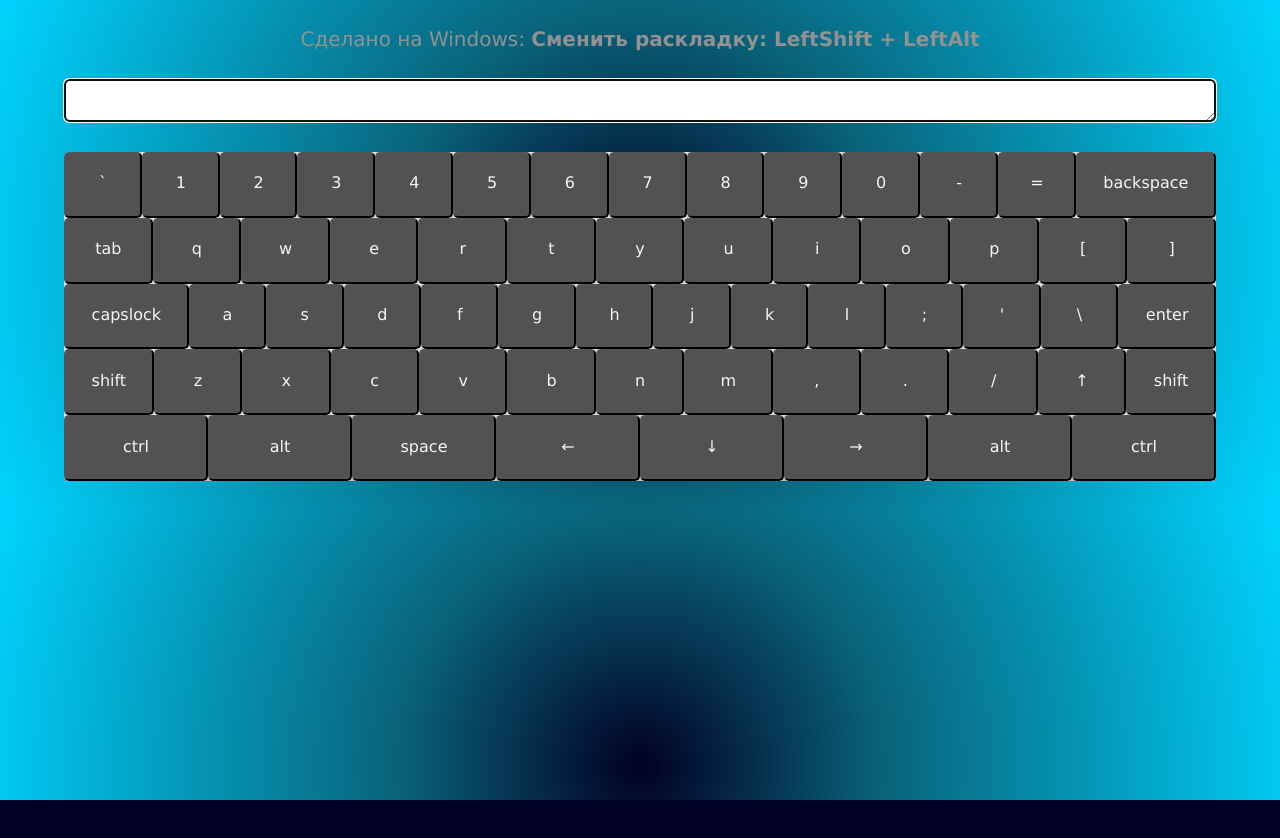
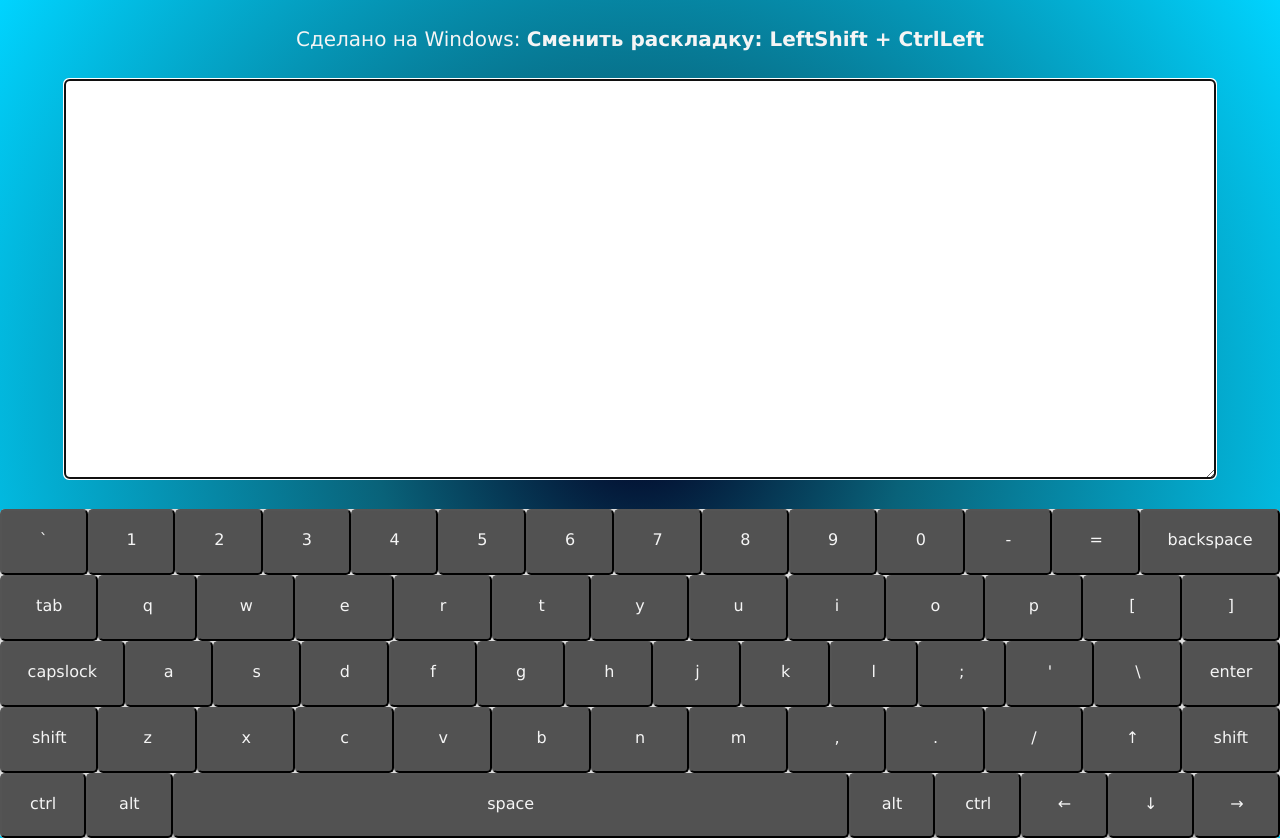
Before and after one commit to Al2003x/virtual-keyboard, a website with bundled scripts: page index.html in a window 1280 px wide. Before the commit the page ends 800 px from the top, so only its background shows below. Built offline with nearby package versions, Linux system fonts and the light colour scheme.

Commit message:
feat: made a language switch

```diff
--- a/src/keys.js
+++ b/src/keys.js
@@ -1,132 +1,554 @@
 export default [
   {
-    code: 'Backquote', en: '`', enShift: '~', ru: 'ё', ruShift: 'Ё', row: 0, place: 0,
-  }, {
-    code: 'Digit1', en: '1', enShift: '!', ru: '1', ruShift: '!', row: 0, place: 1,
-  }, {
-    code: 'Digit2', en: '2', enShift: '@', ru: '2', ruShift: '"', row: 0, place: 2,
-  }, {
-    code: 'Digit3', en: '3', enShift: '#', ru: '3', ruShift: '№', row: 0, place: 3,
-  }, {
-    code: 'Digit4', en: '4', enShift: '$', ru: '4', ruShift: ';', row: 0, place: 4,
-  }, {
-    code: 'Digit5', en: '5', enShift: '%', ru: '5', ruShift: '%', row: 0, place: 5,
-  }, {
-    code: 'Digit6', en: '6', enShift: '^', ru: '6', ruShift: ':', row: 0, place: 6,
-  }, {
-    code: 'Digit7', en: '7', enShift: '&', ru: '7', ruShift: '?', row: 0, place: 7,
-  }, {
-    code: 'Digit8', en: '8', enShift: '*', ru: '8', ruShift: '*', row: 0, place: 8,
-  }, {
-    code: 'Digit9', en: '9', enShift: '(', ru: '9', ruShift: '(', row: 0, place: 9,
-  }, {
-    code: 'Digit0', en: '0', enShift: ')', ru: '0', ruShift: ')', row: 0, place: 10,
-  }, {
-    code: 'Minus', en: '-', enShift: '_', ru: '-', ruShift: '_', row: 0, place: 11,
-  }, {
-    code: 'Equal', en: '=', enShift: '+', ru: '=', ruShift: '+', row: 0, place: 12,
-  }, {
-    code: 'Backspace', isSpecial: true, name: 'backspace', classes: 'backspace', row: 0, place: 13,
+    code: 'Backquote',
+    en: '`',
+    enShift: '~',
+    ru: 'ё',
+    ruShift: 'Ё',
+    row: 0,
+    place: 0,
   },
   {
-    code: 'Tab', isSpecial: true, name: 'tab', classes: 'tab', row: 1, place: 0,
-  }, {
-    code: 'KeyQ', en: 'q', enShift: 'Q', ru: 'й', ruShift: 'Й', row: 1, place: 1,
-  }, {
-    code: 'KeyW', en: 'w', enShift: 'W', ru: 'ц', ruShift: 'Ц', row: 1, place: 2,
-  }, {
-    code: 'KeyE', en: 'e', enShift: 'E', ru: 'у', ruShift: 'У', row: 1, place: 3,
-  }, {
-    code: 'KeyR', en: 'r', enShift: 'R', ru: 'к', ruShift: 'К', row: 1, place: 4,
-  }, {
-    code: 'KeyT', en: 't', enShift: 'T', ru: 'е', ruShift: 'Е', row: 1, place: 5,
-  }, {
-    code: 'KeyY', en: 'y', enShift: 'Y', ru: 'н', ruShift: 'Н', row: 1, place: 6,
-  }, {
-    code: 'KeyU', en: 'u', enShift: 'U', ru: 'г', ruShift: 'Г', row: 1, place: 7,
-  }, {
-    code: 'KeyI', en: 'i', enShift: 'I', ru: 'ш', ruShift: 'Ш', row: 1, place: 8,
-  }, {
-    code: 'KeyO', en: 'o', enShift: 'O', ru: 'щ', ruShift: 'Щ', row: 1, place: 9,
-  }, {
-    code: 'KeyP', en: 'p', enShift: 'P', ru: 'з', ruShift: 'З', row: 1, place: 10,
-  }, {
-    code: 'BracketLeft', en: '[', enShift: '{', ru: 'х', ruShift: 'Х', row: 1, place: 11,
-  }, {
-    code: 'BracketRight', en: ']', enShift: '}', ru: 'ъ', ruShift: 'Ъ', row: 1, place: 12,
+    code: 'Digit1',
+    en: '1',
+    enShift: '!',
+    ru: '1',
+    ruShift: '!',
+    row: 0,
+    place: 1,
   },
   {
-    code: 'CapsLock', isSpecial: true, name: 'capslock', classes: 'capslock', row: 2, place: 0,
-  }, {
-    code: 'KeyA', en: 'a', enShift: 'A', ru: 'ф', ruShift: 'Ф', row: 2, place: 1,
-  }, {
-    code: 'KeyS', en: 's', enShift: 'S', ru: 'ы', ruShift: 'Ы', row: 2, place: 2,
-  }, {
-    code: 'KeyD', en: 'd', enShift: 'D', ru: 'в', ruShift: 'В', row: 2, place: 3,
-  }, {
-    code: 'KeyF', en: 'f', enShift: 'F', ru: 'а', ruShift: 'А', row: 2, place: 4,
-  }, {
-    code: 'KeyG', en: 'g', enShift: 'G', ru: 'п', ruShift: 'П', row: 2, place: 5,
-  }, {
-    code: 'KeyH', en: 'h', enShift: 'H', ru: 'р', ruShift: 'Р', row: 2, place: 6,
-  }, {
-    code: 'KeyJ', en: 'j', enShift: 'J', ru: 'о', ruShift: 'О', row: 2, place: 7,
-  }, {
-    code: 'KeyK', en: 'k', enShift: 'K', ru: 'л', ruShift: 'Л', row: 2, place: 8,
-  }, {
-    code: 'KeyL', en: 'l', enShift: 'L', ru: 'д', ruShift: 'Д', row: 2, place: 9,
-  }, {
-    code: 'Semicolon', en: ';', enShift: ':', ru: 'ж', ruShift: 'Ж', row: 2, place: 10,
-  }, {
-    code: 'Quote', en: "'", enShift: '"', ru: 'э', ruShift: 'Э', row: 2, place: 11,
-  }, {
-    code: 'Backslash', en: '\\', enShift: '|', ru: '\\', ruShift: '/', row: 2, place: 12,
-  }, {
-    code: 'Enter', isSpecial: true, name: 'enter', classes: 'enter', row: 2, place: 13,
+    code: 'Digit2',
+    en: '2',
+    enShift: '@',
+    ru: '2',
+    ruShift: '"',
+    row: 0,
+    place: 2,
   },
   {
-    code: 'ShiftLeft', isSpecial: true, name: 'shift', classes: 'shift shift__left', row: 3, place: 0,
-  }, {
-    code: 'KeyZ', en: 'z', enShift: 'Z', ru: 'я', ruShift: 'Я', row: 3, place: 1,
-  }, {
-    code: 'KeyX', en: 'x', enShift: 'X', ru: 'ч', ruShift: 'Ч', row: 3, place: 2,
-  }, {
-    code: 'KeyC', en: 'c', enShift: 'C', ru: 'с', ruShift: 'С', row: 3, place: 3,
-  }, {
-    code: 'KeyV', en: 'v', enShift: 'V', ru: 'м', ruShift: 'М', row: 3, place: 4,
-  }, {
-    code: 'KeyB', en: 'b', enShift: 'B', ru: 'и', ruShift: 'И', row: 3, place: 5,
-  }, {
-    code: 'KeyN', en: 'n', enShift: 'N', ru: 'т', ruShift: 'Т', row: 3, place: 6,
-  }, {
-    code: 'KeyM', en: 'm', enShift: 'M', ru: 'ь', ruShift: 'Ь', row: 3, place: 7,
-  }, {
-    code: 'Comma', en: ',', enShift: '<', ru: 'б', ruShift: 'Б', row: 3, place: 8,
-  }, {
-    code: 'Period', en: '.', enShift: '>', ru: 'ю', ruShift: 'Ю', row: 3, place: 9,
-  }, {
-    code: 'Slash', en: '/', enShift: '?', ru: '.', ruShift: ',', row: 3, place: 10,
-  }, {
-    code: 'ArrowUp', en: '↑', enShift: '↑', ru: '↑', ruShift: '↑', classes: 'arrow arrow__up', row: 3, place: 11,
-  }, {
-    code: 'ShiftRight', isSpecial: true, name: 'shift', classes: 'shift shift__right', row: 3, place: 12,
+    code: 'Digit3',
+    en: '3',
+    enShift: '#',
+    ru: '3',
+    ruShift: '№',
+    row: 0,
+    place: 3,
   },
   {
-    code: 'ControlLeft', isSpecial: true, name: 'ctrl', classes: 'ctrl ctrl__left', row: 4, place: 0,
-  }, {
-    code: 'AltLeft', isSpecial: true, name: 'alt', classes: 'alt alt__left', row: 4, place: 1,
-  }, {
-    code: 'Space', isSpecial: true, name: 'space', classes: 'space', changeWith: (value) => `${value} `, row: 4, place: 3,
-  }, {
-    code: 'ArrowLeft', en: '←', enShift: '←', ru: '←', ruShift: '←', classes: 'arrow arrow__left', row: 4, place: 5,
-  }, {
-    code: 'ArrowDown', en: '↓', enShift: '↓', ru: '↓', ruShift: '↓', classes: 'arrow arrow__down', row: 4, place: 6,
-  }, {
-    code: 'ArrowRight', en: '→', enShift: '→', ru: '→', ruShift: '→', classes: 'arrow arrow__right', row: 4, place: 7,
-  }, {
-    code: 'AltRight', isSpecial: true, name: 'alt', classes: 'alt alt__right', row: 4, place: 8,
+    code: 'Digit4',
+    en: '4',
+    enShift: '$',
+    ru: '4',
+    ruShift: ';',
+    row: 0,
+    place: 4,
   },
   {
-    code: 'ControlRight', isSpecial: true, name: 'ctrl', classes: 'ctrl ctrl__right', row: 4, place: 0,
+    code: 'Digit5',
+    en: '5',
+    enShift: '%',
+    ru: '5',
+    ruShift: '%',
+    row: 0,
+    place: 5,
+  },
+  {
+    code: 'Digit6',
+    en: '6',
+    enShift: '^',
+    ru: '6',
+    ruShift: ':',
+    row: 0,
+    place: 6,
+  },
+  {
+    code: 'Digit7',
+    en: '7',
+    enShift: '&',
+    ru: '7',
+    ruShift: '?',
+    row: 0,
+    place: 7,
+  },
+  {
+    code: 'Digit8',
+    en: '8',
+    enShift: '*',
+    ru: '8',
+    ruShift: '*',
+    row: 0,
+    place: 8,
+  },
+  {
+    code: 'Digit9',
+    en: '9',
+    enShift: '(',
+    ru: '9',
+    ruShift: '(',
+    row: 0,
+    place: 9,
+  },
+  {
+    code: 'Digit0',
+    en: '0',
+    enShift: ')',
+    ru: '0',
+    ruShift: ')',
+    row: 0,
+    place: 10,
+  },
+  {
+    code: 'Minus',
+    en: '-',
+    enShift: '_',
+    ru: '-',
+    ruShift: '_',
+    row: 0,
+    place: 11,
+  },
+  {
+    code: 'Equal',
+    en: '=',
+    enShift: '+',
+    ru: '=',
+    ruShift: '+',
+    row: 0,
+    place: 12,
+  },
+  {
+    code: 'Backspace',
+    isSpecial: true,
+    name: 'backspace',
+    classes: 'backspace',
+    row: 0,
+    place: 13,
+  },
+  {
+    code: 'Tab',
+    isSpecial: true,
+    name: 'tab',
+    classes: 'tab',
+    row: 1,
+    place: 0,
+  },
+  {
+    code: 'KeyQ',
+    en: 'q',
+    enShift: 'Q',
+    ru: 'й',
+    ruShift: 'Й',
+    row: 1,
+    place: 1,
+  },
+  {
+    code: 'KeyW',
+    en: 'w',
+    enShift: 'W',
+    ru: 'ц',
+    ruShift: 'Ц',
+    row: 1,
+    place: 2,
+  },
+  {
+    code: 'KeyE',
+    en: 'e',
+    enShift: 'E',
+    ru: 'у',
+    ruShift: 'У',
+    row: 1,
+    place: 3,
+  },
+  {
+    code: 'KeyR',
+    en: 'r',
+    enShift: 'R',
+    ru: 'к',
+    ruShift: 'К',
+    row: 1,
+    place: 4,
+  },
+  {
+    code: 'KeyT',
+    en: 't',
+    enShift: 'T',
+    ru: 'е',
+    ruShift: 'Е',
+    row: 1,
+    place: 5,
+  },
+  {
+    code: 'KeyY',
+    en: 'y',
+    enShift: 'Y',
+    ru: 'н',
+    ruShift: 'Н',
+    row: 1,
+    place: 6,
+  },
+  {
+    code: 'KeyU',
+    en: 'u',
+    enShift: 'U',
+    ru: 'г',
+    ruShift: 'Г',
+    row: 1,
+    place: 7,
+  },
+  {
+    code: 'KeyI',
+    en: 'i',
+    enShift: 'I',
+    ru: 'ш',
+    ruShift: 'Ш',
+    row: 1,
+    place: 8,
+  },
+  {
+    code: 'KeyO',
+    en: 'o',
+    enShift: 'O',
+    ru: 'щ',
+    ruShift: 'Щ',
+    row: 1,
+    place: 9,
+  },
+  {
+    code: 'KeyP',
+    en: 'p',
+    enShift: 'P',
+    ru: 'з',
+    ruShift: 'З',
+    row: 1,
+    place: 10,
+  },
+  {
+    code: 'BracketLeft',
+    en: '[',
+    enShift: '{',
+    ru: 'х',
+    ruShift: 'Х',
+    row: 1,
+    place: 11,
+  },
+  {
+    code: 'BracketRight',
+    en: ']',
+    enShift: '}',
+    ru: 'ъ',
+    ruShift: 'Ъ',
+    row: 1,
+    place: 12,
+  },
+  {
+    code: 'CapsLock',
+    isSpecial: true,
+    name: 'capslock',
+    classes: 'capslock',
+    row: 2,
+    place: 0,
+  },
+  {
+    code: 'KeyA',
+    en: 'a',
+    enShift: 'A',
+    ru: 'ф',
+    ruShift: 'Ф',
+    row: 2,
+    place: 1,
+  },
+  {
+    code: 'KeyS',
+    en: 's',
+    enShift: 'S',
+    ru: 'ы',
+    ruShift: 'Ы',
+    row: 2,
+    place: 2,
+  },
+  {
+    code: 'KeyD',
+    en: 'd',
+    enShift: 'D',
+    ru: 'в',
+    ruShift: 'В',
+    row: 2,
+    place: 3,
+  },
+  {
+    code: 'KeyF',
+    en: 'f',
+    enShift: 'F',
+    ru: 'а',
+    ruShift: 'А',
+    row: 2,
+    place: 4,
+  },
+  {
+    code: 'KeyG',
+    en: 'g',
+    enShift: 'G',
+    ru: 'п',
+    ruShift: 'П',
+    row: 2,
+    place: 5,
+  },
+  {
+    code: 'KeyH',
+    en: 'h',
+    enShift: 'H',
+    ru: 'р',
+    ruShift: 'Р',
+    row: 2,
+    place: 6,
+  },
+  {
+    code: 'KeyJ',
+    en: 'j',
+    enShift: 'J',
+    ru: 'о',
+    ruShift: 'О',
+    row: 2,
+    place: 7,
+  },
+  {
+    code: 'KeyK',
+    en: 'k',
+    enShift: 'K',
+    ru: 'л',
+    ruShift: 'Л',
+    row: 2,
+    place: 8,
+  },
+  {
+    code: 'KeyL',
+    en: 'l',
+    enShift: 'L',
+    ru: 'д',
+    ruShift: 'Д',
+    row: 2,
+    place: 9,
+  },
+  {
+    code: 'Semicolon',
+    en: ';',
+    enShift: ':',
+    ru: 'ж',
+    ruShift: 'Ж',
+    row: 2,
+    place: 10,
+  },
+  {
+    code: 'Quote',
+    en: "'",
+    enShift: '"',
+    ru: 'э',
+    ruShift: 'Э',
+    row: 2,
+    place: 11,
+  },
+  {
+    code: 'Backslash',
+    en: '\\',
+    enShift: '|',
+    ru: '\\',
+    ruShift: '/',
+    row: 2,
+    place: 12,
+  },
+  {
+    code: 'Enter',
+    isSpecial: true,
+    name: 'enter',
+    classes: 'enter',
+    row: 2,
+    place: 13,
+  },
+  {
+    code: 'ShiftLeft',
+    isSpecial: true,
+    name: 'shift',
+    classes: 'shift shift__left',
+    row: 3,
+    place: 0,
+  },
+  {
+    code: 'KeyZ',
+    en: 'z',
+    enShift: 'Z',
+    ru: 'я',
+    ruShift: 'Я',
+    row: 3,
+    place: 1,
+  },
+  {
+    code: 'KeyX',
+    en: 'x',
+    enShift: 'X',
+    ru: 'ч',
+    ruShift: 'Ч',
+    row: 3,
+    place: 2,
+  },
+  {
+    code: 'KeyC',
+    en: 'c',
+    enShift: 'C',
+    ru: 'с',
+    ruShift: 'С',
+    row: 3,
+    place: 3,
+  },
+  {
+    code: 'KeyV',
+    en: 'v',
+    enShift: 'V',
+    ru: 'м',
+    ruShift: 'М',
+    row: 3,
+    place: 4,
+  },
+  {
+    code: 'KeyB',
+    en: 'b',
+    enShift: 'B',
+    ru: 'и',
+    ruShift: 'И',
+    row: 3,
+    place: 5,
+  },
+  {
+    code: 'KeyN',
+    en: 'n',
+    enShift: 'N',
+    ru: 'т',
+    ruShift: 'Т',
+    row: 3,
+    place: 6,
+  },
+  {
+    code: 'KeyM',
+    en: 'm',
+    enShift: 'M',
+    ru: 'ь',
+    ruShift: 'Ь',
+    row: 3,
+    place: 7,
+  },
+  {
+    code: 'Comma',
+    en: ',',
+    enShift: '<',
+    ru: 'б',
+    ruShift: 'Б',
+    row: 3,
+    place: 8,
+  },
+  {
+    code: 'Period',
+    en: '.',
+    enShift: '>',
+    ru: 'ю',
+    ruShift: 'Ю',
+    row: 3,
+    place: 9,
+  },
+  {
+    code: 'Slash',
+    en: '/',
+    enShift: '?',
+    ru: '.',
+    ruShift: ',',
+    row: 3,
+    place: 10,
+  },
+  {
+    code: 'ArrowUp',
+    en: '↑',
+    enShift: '↑',
+    ru: '↑',
+    ruShift: '↑',
+    classes: 'arrow arrow__up',
+    row: 3,
+    place: 11,
+  },
+  {
+    code: 'ShiftRight',
+    isSpecial: true,
+    name: 'shift',
+    classes: 'shift shift__right',
+    row: 3,
+    place: 12,
+  },
+  {
+    code: 'ControlLeft',
+    isSpecial: true,
+    name: 'ctrl',
+    classes: 'ctrl ctrl__left',
+    row: 4,
+    place: 0,
+  },
+  {
+    code: 'AltLeft',
+    isSpecial: true,
+    name: 'alt',
+    classes: 'alt alt__left',
+    row: 4,
+    place: 1,
+  },
+  {
+    code: 'Space',
+    isSpecial: true,
+    name: 'space',
+    classes: 'space',
+    changeWith: (value) => `${value} `,
+    row: 4,
+    place: 3,
+  },
+  {
+    code: 'AltRight',
+    isSpecial: true,
+    name: 'alt',
+    classes: 'alt alt__right',
+    row: 4,
+    place: 8,
+  },
+  {
+    code: 'ControlRight',
+    isSpecial: true,
+    name: 'ctrl',
+    classes: 'ctrl ctrl__right',
+    row: 4,
+    place: 0,
+  },
+  {
+    code: 'ArrowLeft',
+    en: '←',
+    enShift: '←',
+    ru: '←',
+    ruShift: '←',
+    classes: 'arrow arrow__left',
+    row: 4,
+    place: 5,
+  },
+  {
+    code: 'ArrowDown',
+    en: '↓',
+    enShift: '↓',
+    ru: '↓',
+    ruShift: '↓',
+    classes: 'arrow arrow__down',
+    row: 4,
+    place: 6,
+  },
+  {
+    code: 'ArrowRight',
+    en: '→',
+    enShift: '→',
+    ru: '→',
+    ruShift: '→',
+    classes: 'arrow arrow__right',
+    row: 4,
+    place: 7,
   },
 ];
--- a/src/script.js
+++ b/src/script.js
@@ -2,7 +2,7 @@ import KEYS from './keys.js';
 
 window.onload = () => {
   const hint = document.createElement('p');
-  hint.innerHTML = 'Сделано на Windows: <strong>Сменить раскладку: LeftShift + LeftAlt </strong>';
+  hint.innerHTML = 'Сделано на Windows: <strong>Сменить раскладку: LeftShift + CtrlLeft </strong>';
   document.body.append(hint);
   const textarea = document.createElement('textarea');
   textarea.classList.add('textarea');
@@ -21,7 +21,6 @@ window.onload = () => {
       this.shiftPressed = false;
       this.capslockPressed = false;
       this.ctrlPressed = false;
-      this.altPressed = false;
       this.createKeyboard();
     }
 
@@ -51,7 +50,7 @@ window.onload = () => {
           let updated = button.innerHTML;
 
           if (this.shiftPressed) updated = data[`${this.language}Shift`];
-          else if (this.capslockPressed) updated = data[this.language].toUpperCase();
+          if (this.capslockPressed) updated = data[this.language].toUpperCase();
           else updated = data[this.language];
 
           document.querySelector(`#${data.code}`).innerHTML = updated;
@@ -75,7 +74,7 @@ window.onload = () => {
     }
 
     switchLanguage() {
-      if (this.shiftPressed && this.altPressed) {
+      if (this.shiftPressed && this.ctrlPressed) {
         this.language = this.language === 'en' ? 'ru' : 'en';
         this.setLanguage(this.language);
       }
@@ -84,6 +83,13 @@ window.onload = () => {
     switchShift(shift) {
       if (shift.id === 'ShiftRight' || shift.id === 'ShiftLeft') {
         this.shiftPressed = !this.shiftPressed;
+        this.updateButtons();
+      }
+    }
+
+    switchCtrl(ctrl) {
+      if (ctrl.id === 'ControlLeft') {
+        this.ctrlPressed = !this.ctrlPressed;
         this.updateButtons();
       }
     }
@@ -109,6 +115,9 @@ window.onload = () => {
         newValue += btn[`${this.language}Shift`];
       } else if (this.capslockPressed) {
         newValue += btn[this.language].toUpperCase();
+      } else if (this.tabPressed) {
+        newValue += btn['/n'];
+        this.textarea.focus();
       } else {
         newValue += btn[this.language];
       }
@@ -187,6 +196,46 @@ window.onload = () => {
     }
   });
 
+  document.addEventListener('keydown', (event) => {
+    event.preventDefault();
+    const virtualButton = document.querySelector(`#${event.code}`);
+    keyboard.updateTextarea(virtualButton);
+
+    keyboard.activateButton(event.code);
+
+    keyboard.switchShift(virtualButton);
+
+    if (event.code === 'CapsLock') {
+      keyboard.switchCapslock(virtualButton);
+    }
+
+    if (event.code === 'ControlLeft') {
+      keyboard.ctrlPressed = true;
+    }
+
+    keyboard.switchLanguage();
+  });
+
+  document.addEventListener('keyup', (event) => {
+    const virtualButton = document.querySelector(`#${event.code}`);
+
+    keyboard.switchShift(virtualButton);
+
+    if (event.code === 'CapsLock') {
+      keyboard.switchCapslock(virtualButton);
+      keyboard.deactivateButton(event.code);
+    } else if (event.code === 'ShiftLeft' || event.code === 'ShiftRight') {
+      keyboard.deactivateAllButtons();
+      keyboard.deactivateButton(event.code);
+    } else {
+      keyboard.deactivateAllButtons();
+    }
+
+    if (event.code === 'ControlLeft') {
+      keyboard.ctrlPressed = false;
+    }
+  });
+
   textarea.focus();
   textarea.addEventListener('blur', () => textarea.focus());
 };
--- a/src/style.css
+++ b/src/style.css
@@ -21,14 +21,16 @@ body {
 
 .textarea {
   display: block;
-  padding-left: 12px;
+  padding: 12px;
+  width: 100%;
+  height: 400px;
 }
 
 .textarea, button, .keyboard-view {
   border-radius: 5px;
 }
 
-.textarea, .keyboard-view, p {
+.textarea, p {
   margin: 30px auto;
   width: 90%;
 }
@@ -37,7 +39,7 @@ p {
   text-align: center;
   font-size: 2rem;
   line-height: 1.9rem;
-  color: #929292;
+  color: #f5f5f5;
 }
 
 .keyboard-view {
@@ -77,3 +79,7 @@ button.active {
   box-shadow: inset 0 0 10px rgba(0, 0, 0, 0.9);
   color: #778899;
 }
+
+.space {
+  flex-grow: 20;
+}
```
